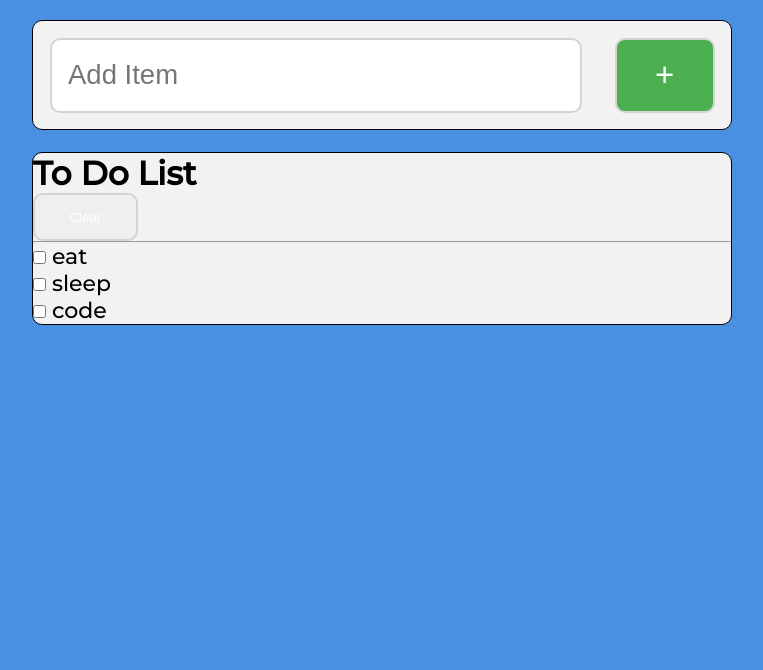
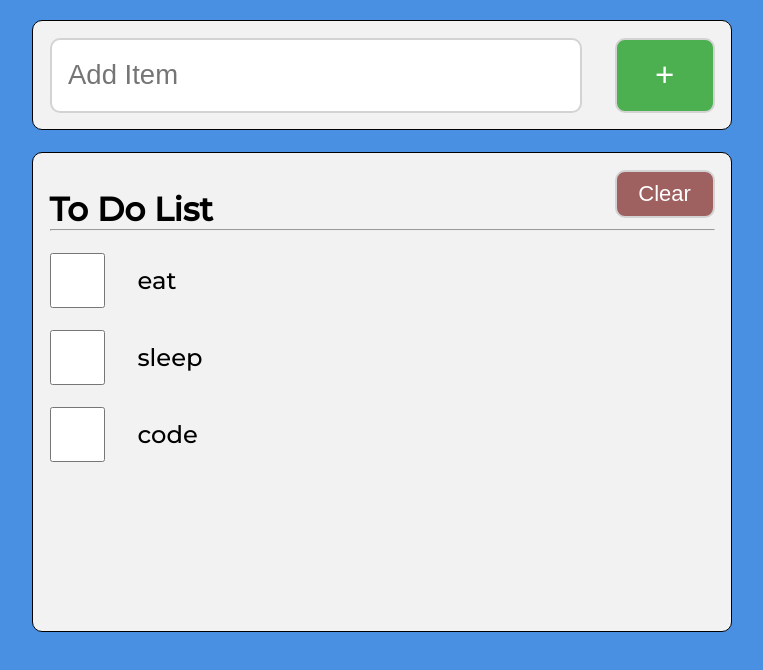
Before and after one commit to rommelcb/todo_list_pwa, a plain HTML site: page index.html in a window 1280 px wide. Shown: the whole page, without its empty margins (258-1021 px from the left). Drawn offline with Linux system fonts and the light colour scheme.

Commit message:
Add more styles.

```diff
--- a/sass/_base.scss
+++ b/sass/_base.scss
@@ -6,7 +6,7 @@ $textbox-bordercolor: lightgray;
 $button-textcolor: white;
 $button-hovercolor: black;
 $add-button-color: #4caf50;
-$clear-butoon-color: #9f6060;
+$clear-button-color: #9f6060;
 
 @mixin mp($size) {
   @media only screen and (min-width: $size) {
--- a/sass/_listContainer.scss
+++ b/sass/_listContainer.scss
@@ -0,0 +1,49 @@
+.listContainer {
+  min-height: 60vh;
+  padding: 0.75rem;
+
+  .listTitle {
+    display: flex;
+    justify-content: space-between;
+    align-items: flex-end;
+
+    button {
+      font-size: 1rem;
+      background-color: $clear-button-color;
+      padding: 0 0.1rem;
+      margin-bottom: 0.5rem;
+      @include mp(768px) {
+        padding: 0 0.5rem;
+      }
+    }
+
+    hr {
+      width: 100%;
+    }
+  }
+
+  .item {
+    display: flex;
+    justify-content: flex-start;
+    align-items: center;
+    padding-top: 1rem;
+
+    input[type='checkbox'] {
+      text-align: center;
+      width: 2.5rem;
+      height: 2.5rem;
+      min-width: 48px;
+      min-height: 48px;
+      cursor: pointer;
+      margin-right: 1.5rem;
+    }
+
+    input[type='checkbox']:focus + label {
+      text-decoration: underline;
+    }
+
+    label {
+      font-size: 1.1rem;
+    }
+  }
+}
--- a/sass/style.scss
+++ b/sass/style.scss
@@ -1,4 +1,4 @@
-@import "_base";
-@import "_sharedClasses";
-@import "_newItemEntry";
+@import '_base';
+@import '_sharedClasses';
+@import '_newItemEntry';
 @import '_listContainer';
```
Also changed, not shown: sass/style.css, 1 other file.
